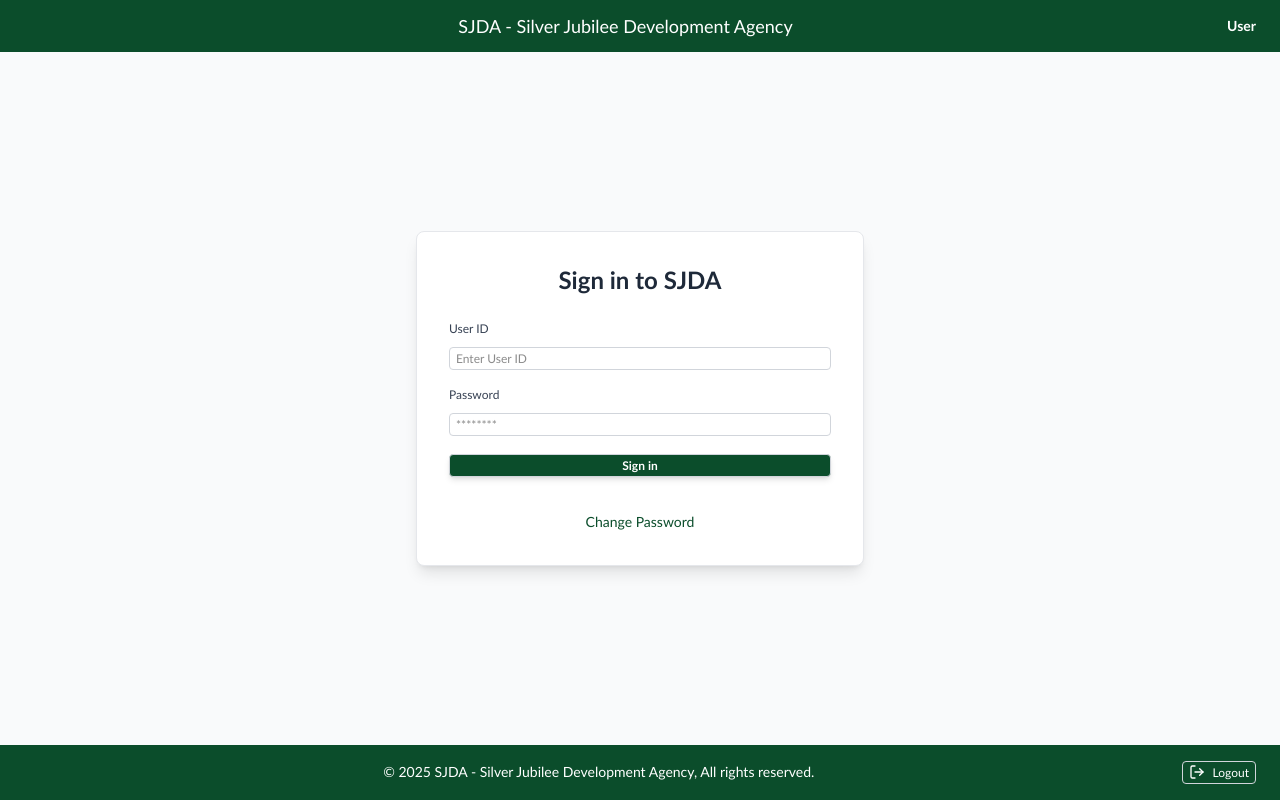
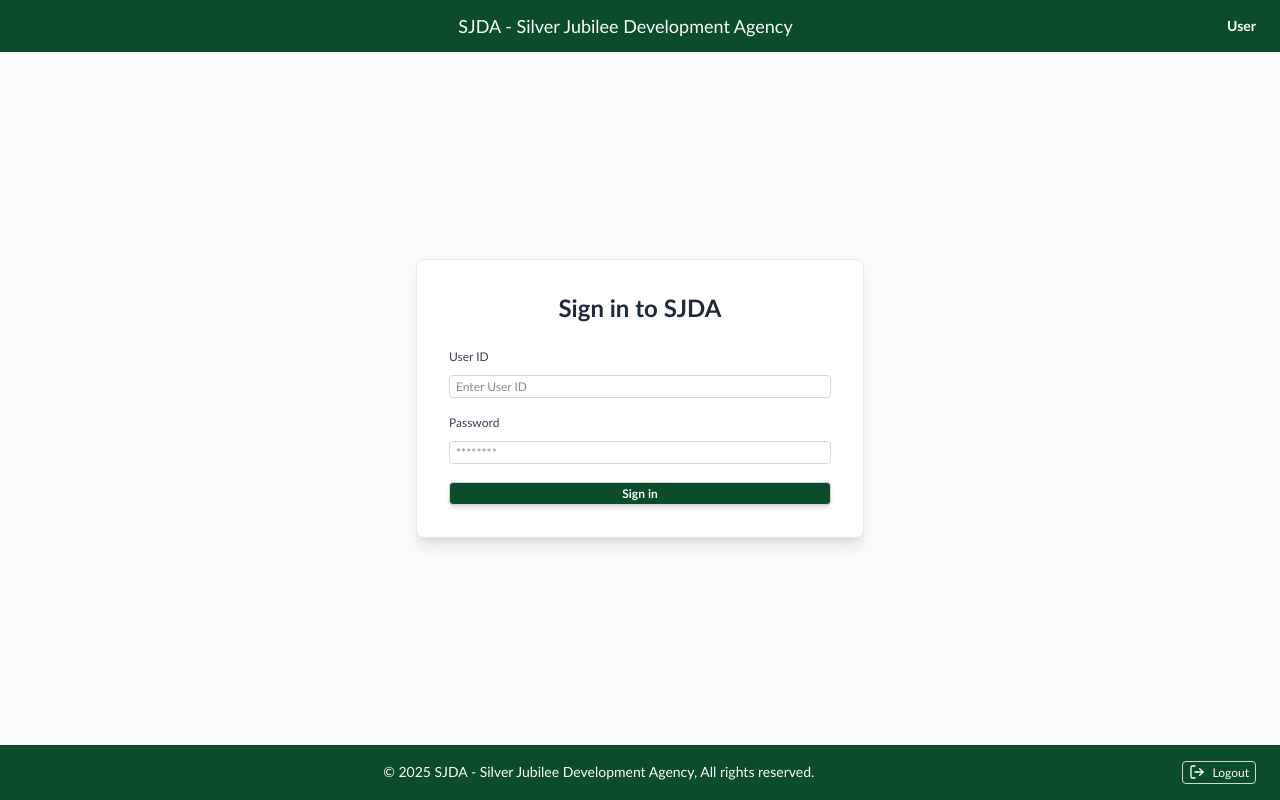
Before and after one commit to karimfayazi/sjdap, a Next.js app: page /login in a window 1280 px wide. Built offline with nearby package versions, Linux system fonts and the light colour scheme.

Commit message:
Remove 'Change Password' link from login page

```diff
--- a/src/app/login/page.tsx
+++ b/src/app/login/page.tsx
@@ -1,7 +1,6 @@
 "use client";
 
 import { useState } from "react";
-import Link from "next/link";
 import MasterLayout from "@/components/MasterLayout";
 
 export default function LoginPage() {
@@ -113,14 +112,6 @@ export default function LoginPage() {
 							>
 								{loading ? "Signing in..." : "Sign in"}
 							</button>
-							<div className="mt-4 text-center">
-								<Link
-									href="/change-password"
-									className="text-sm text-[#0b4d2b] hover:text-[#0a3d22] hover:underline font-medium"
-								>
-									Change Password
-								</Link>
-							</div>
 						</form>
 					</div>
 				</div>
```
